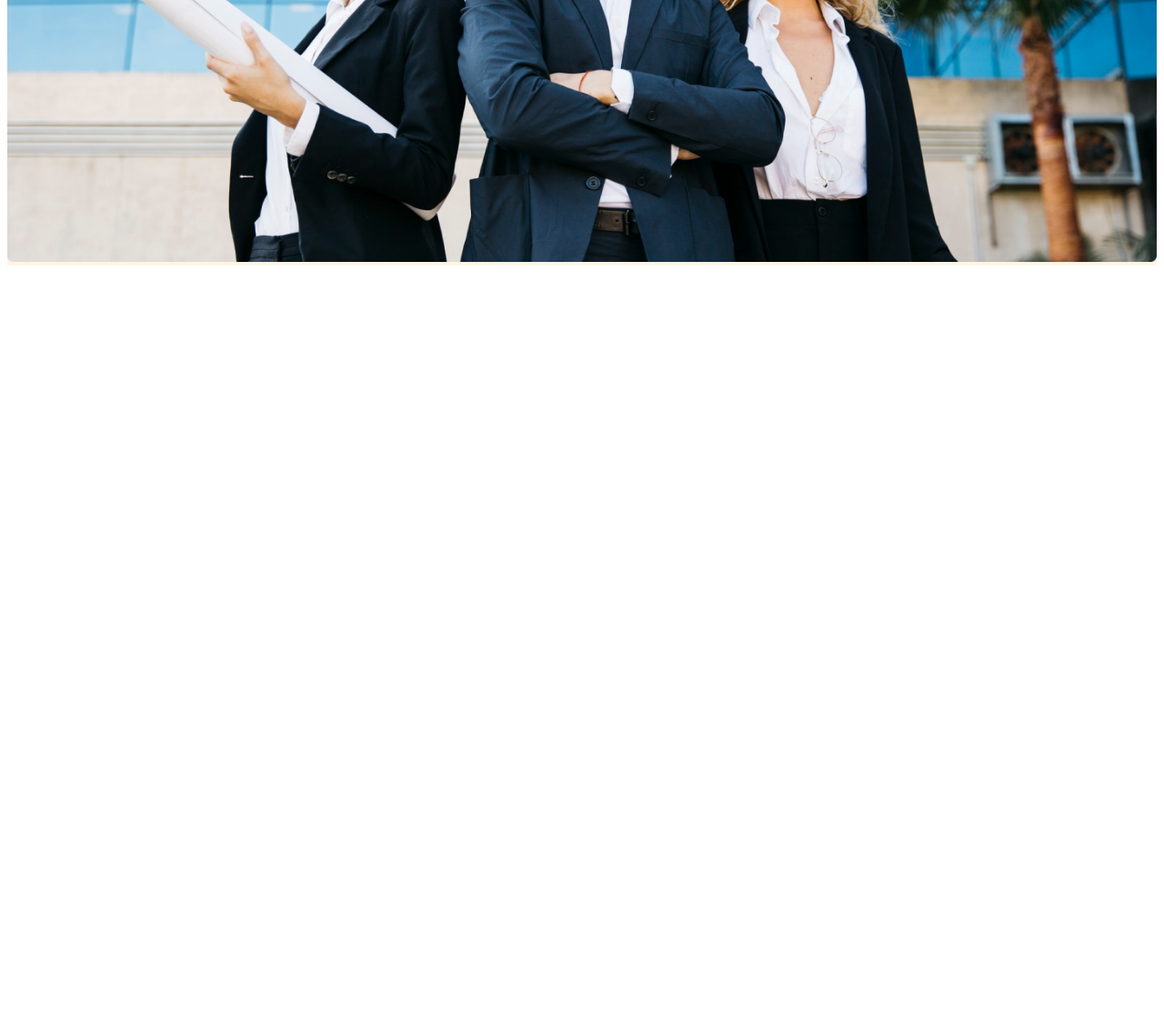
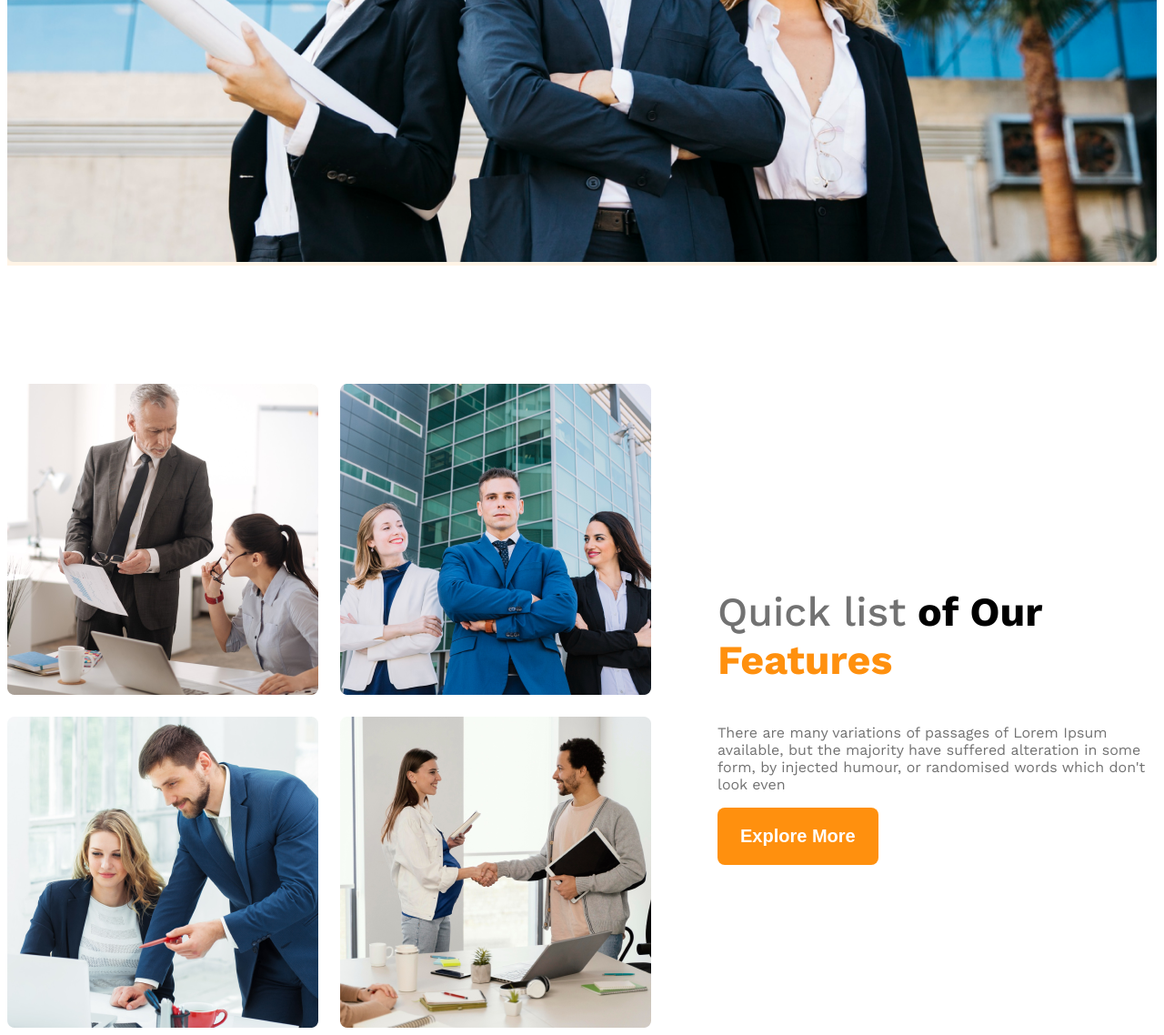
Before and after one commit to ranbireveryone/g3-architects-website, a plain HTML site: page index.html in a window 1280 px wide. Shown: the part 892-2030 px from the top of the page at 91% size. Before the commit the page ends 1192 px from the top, so only its background shows below. Drawn offline with nearby package versions, Linux system fonts and the light colour scheme.

Commit message:
added all html and css code

```diff
--- a/index.html
+++ b/index.html
@@ -21,13 +21,27 @@
         <div class="banner">
             <div class="banner-content">
                 <h1 class="banner-title">Brand New Group of Architects</h1>
-            <p class="banner-description">There are many variations of passages of Lorem Ipsum available, but the majority have suffered alteration in some form, by injected humour, or randomised words which don't look even</p>
+            <p class="banner-description text-light-gray">There are many variations of passages of Lorem Ipsum available, but the majority have suffered alteration in some form, by injected humour, or randomised words which don't look even</p>
             <button class="btn-primary">Explore More</button>
             </div>
             <img class="banner-image" src="images/banner.png" alt="">
         </div>
     </header>
+    <!-- ================== Part 2=============== -->
     <main>
+        <section class="teams display-flex">
+            <div class="team-image-container">
+                <img src="images/team1.png" alt="two architects discussing about design">
+                <img src="images/team2.png" alt="">
+                <img src="images/team3.png" alt="">
+                <img src="images/team4.png" alt="">
+            </div>
+            <div class="our-features">
+                <h3 class="feature-title"><span id="quick-list" class="text-light-gray">Quick list</span> <span id="of our">of Our</span> <span id="feature" class="text-primary">Features</span></h3>
+                <p class="feature-description text-light-gray">There are many variations of passages of Lorem Ipsum available, but the majority have suffered alteration in some form, by injected humour, or randomised words which don't look even</p>
+                <button class="btn-primary">Explore More</button>
+            </div>
+        </section>
     </main>
     <footer>
 
--- a/styles/architects.css
+++ b/styles/architects.css
@@ -8,7 +8,7 @@
     font-style: normal;
   }
 
-  /* Shared styles */
+  /* Shared styles (part 2 ao use kora hoiche)*/
   .display-flex{
     display: flex;
   }
@@ -30,7 +30,8 @@
 .text-gray{
     color: #424242;
 }
-/* dark 03 */
+
+/* dark 03 (Also used in Part 2) */
 .text-light-gray{
     color: #727272;
 }
@@ -76,3 +77,35 @@
         flex-direction: column;
     }
 }
+/* ================== Part 2================== */
+main{
+    max-width: 1440px;
+    margin: 0 auto;
+}
+/* team and features related styles */
+.teams{
+    align-items: center;
+}
+
+.team-image-container{
+    display: grid;
+    grid-template-columns: repeat(2, 1fr);
+    gap: 24px;
+}
+main > section{
+    margin-top: 130px;
+}
+.our-features{
+    margin-left: 73px;
+    max-width: 530px;
+}
+.feature-title{
+    font-size: 2.8rem;
+    font-weight: 700;
+}
+#quick-list{
+    font-weight: 500;
+}
+.text-primary{
+    color: #FF900E;
+}
```
